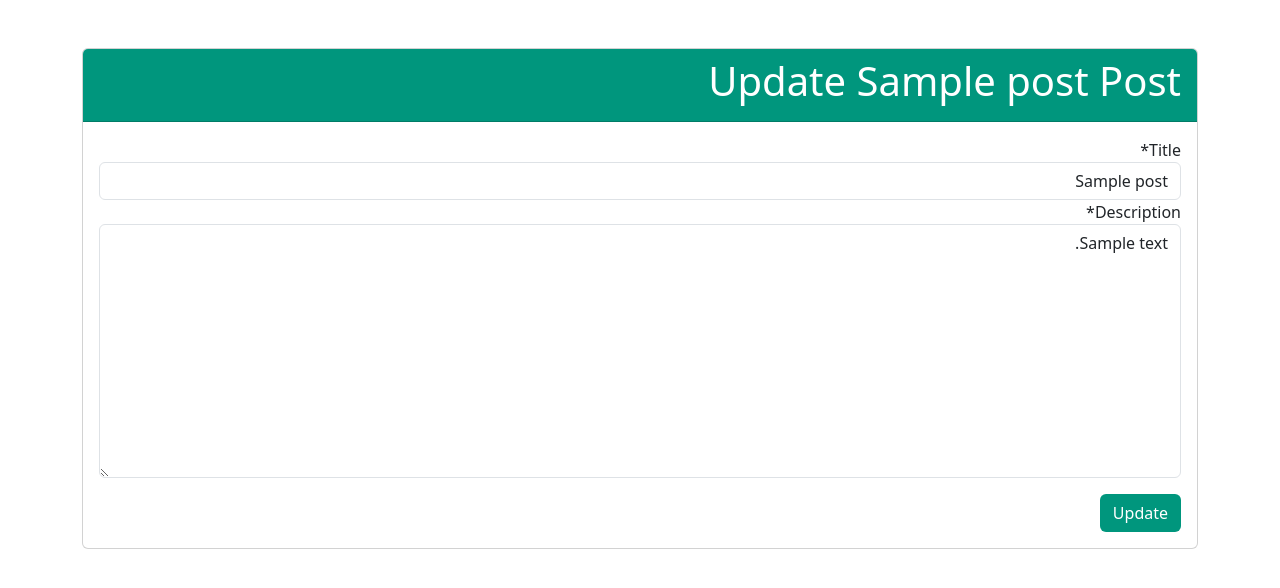
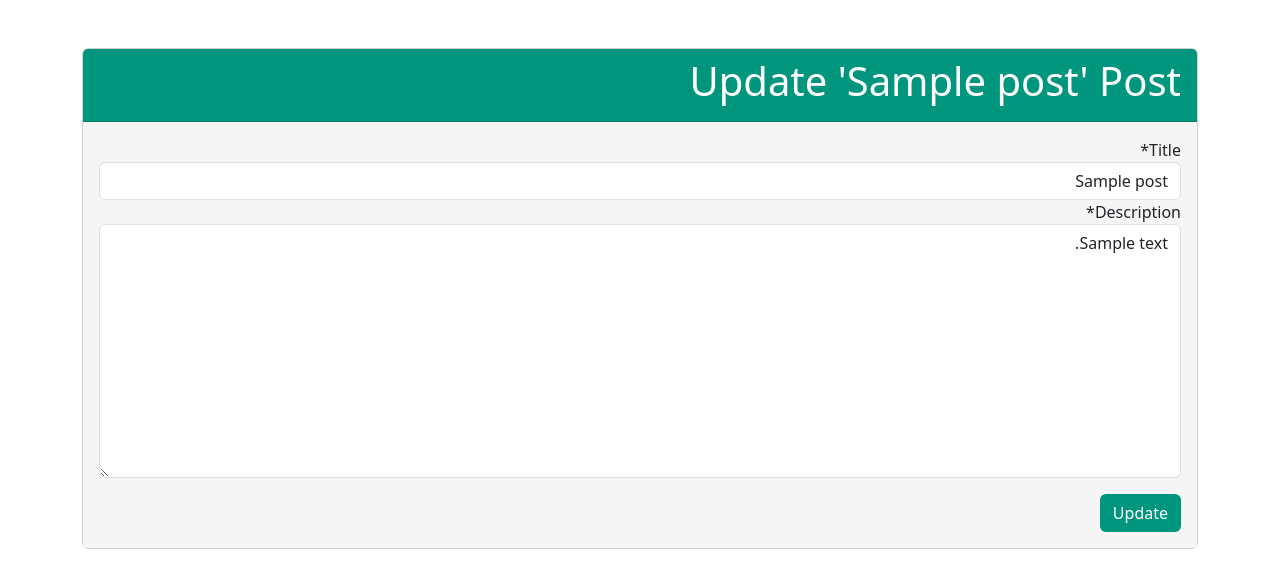
Before and after one commit to amahadnejad/Weblog, a Django app: page /post/1/update in a window 1280 px wide. Shown: the part 57-645 px from the top of the page. Run offline with Django 4.2, Linux system fonts and the light colour scheme; tables that the repository leaves empty hold one stand-in row (values such as "Sample post"); some libraries are stand-ins or nearby versions.

Commit message:
Update post_update.html Template

```diff
--- a/blog/templates/blog/post_delete.html
+++ b/blog/templates/blog/post_delete.html
@@ -14,7 +14,7 @@
             <form method="POST">
                 {% csrf_token %}
                 <div class="form-group">
-                    <p>Are You Sure?</p>
+                    <h5>Are You Sure?</h5>
                 </div>
                 <button type="submit" class="btn btn-danger mt-3"  color: white;">Delete</button>
             </form>
--- a/blog/templates/blog/post_update.html
+++ b/blog/templates/blog/post_update.html
@@ -8,9 +8,9 @@
 <div class="container mt-5">
     <div class="card">
         <div class="card-header" style="background-color: #00967d; color: white;">
-            <h1>Update {{ post.title }} Post</h1>
+            <h1>Update '{{ post.title }}' Post</h1>
         </div>
-        <div class="card-body">
+        <div class="card-body" style="background-color: #f5f5f5;">
             <form method="POST">
                 {% csrf_token %}
                 <div class="form-group">
```
